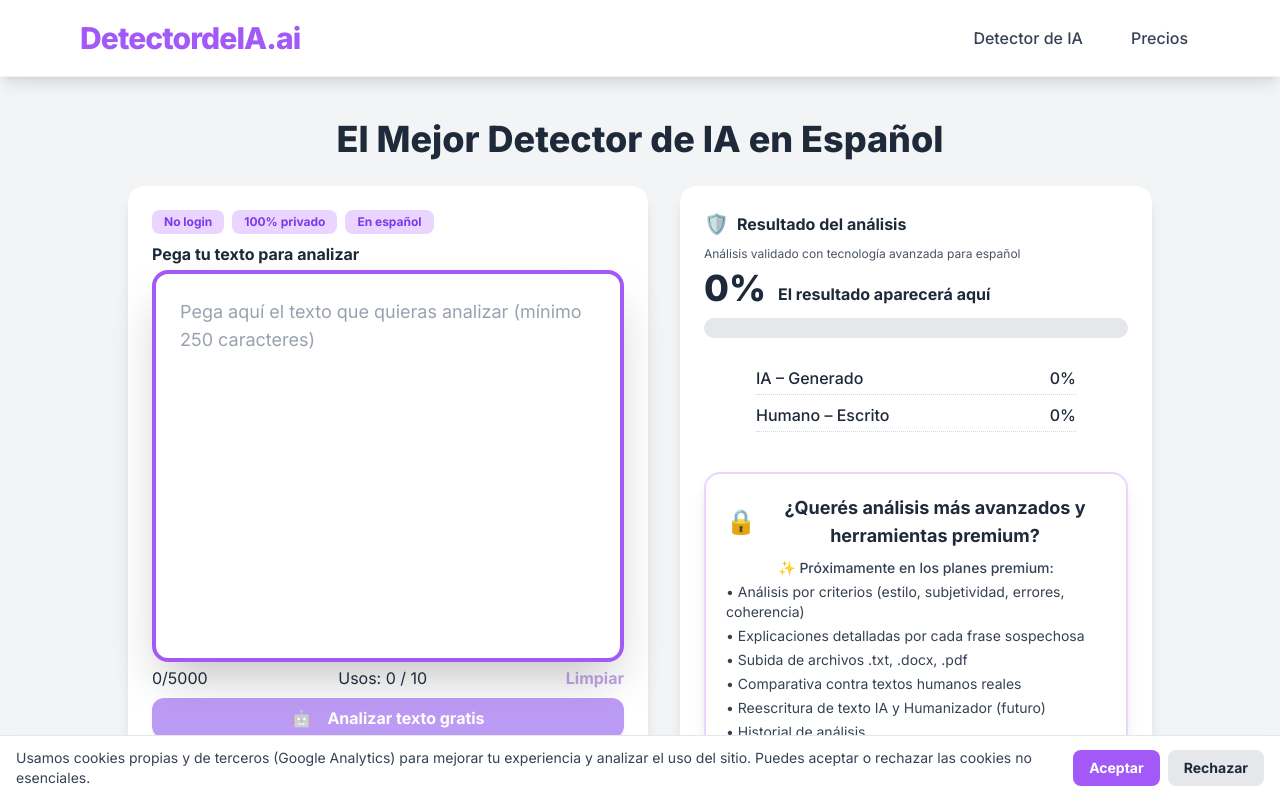
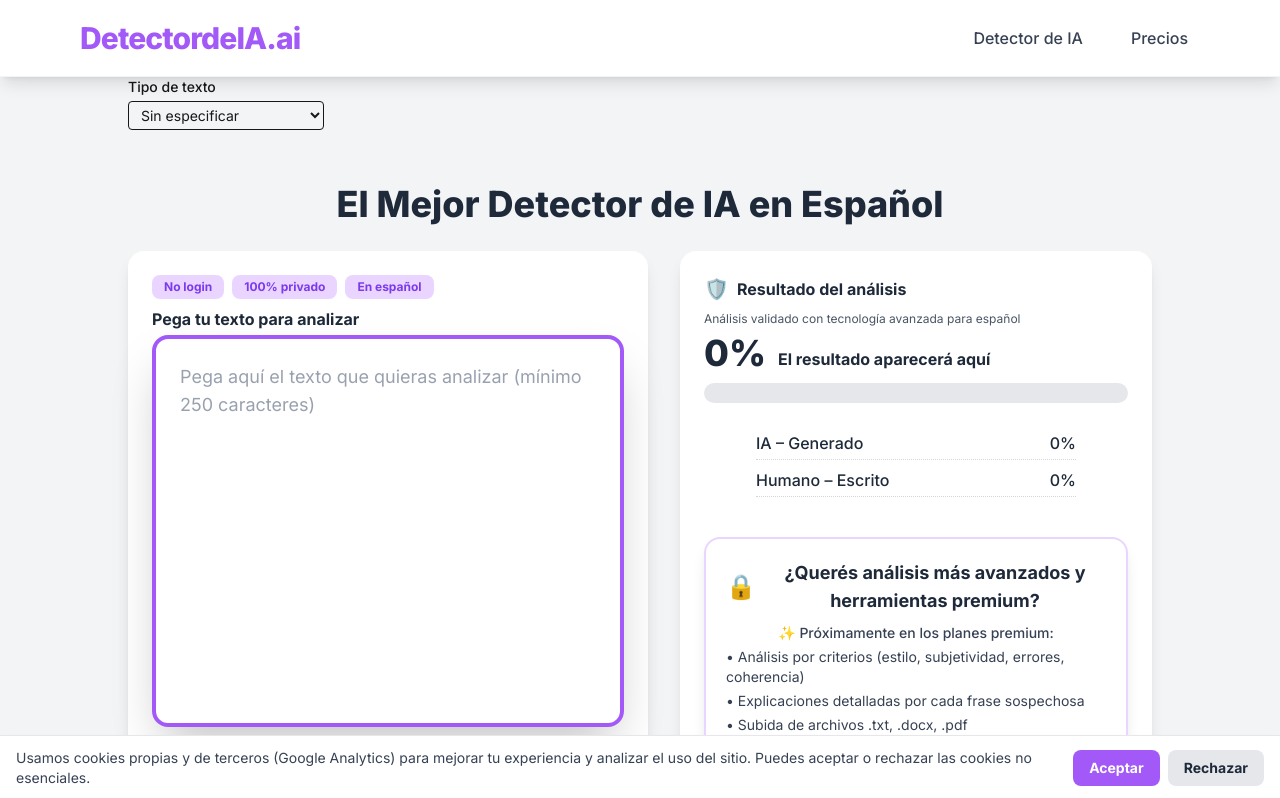
Before and after one commit to pmagustinparis/detectordeia, a Next.js app: page / in a window 1280 px wide. Shown: the top 798 px of the page. Built offline with nearby package versions, Linux system fonts and the light colour scheme.

Commit message:
feat: Fase 4 - selector de tipo de texto, umbrales adaptativos y explicación interpretativa

```diff
--- a/src/app/HomePageClient.tsx
+++ b/src/app/HomePageClient.tsx
@@ -120,6 +120,7 @@ export default function HomePageClient() { // Renombrado de Home a HomePageClien
     linguistic_footprints: { phrase: string; reason: string }[];
     entropyScore?: number;
     semanticSimilarity?: number;
+    interpretation?: string;
   } | null>(null);
   const [error, setError] = useState<string | null>(null);
   const [usage, setUsage] = useState(0);
@@ -127,6 +128,7 @@ export default function HomePageClient() { // Renombrado de Home a HomePageClien
   const [showWaitlistModal, setShowWaitlistModal] = useState(false);
   const detectorRef = useRef<HTMLDivElement>(null);
   const [feedbackSent, setFeedbackSent] = useState(false);
+  const [textType, setTextType] = useState('default');
 
   useEffect(() => {
     if (typeof window !== 'undefined') {
@@ -161,7 +163,7 @@ export default function HomePageClient() { // Renombrado de Home a HomePageClien
         headers: {
           'Content-Type': 'application/json',
         },
-        body: JSON.stringify({ text }),
+        body: JSON.stringify({ text, textType }),
       });
       const data = await response.json();
       if (!response.ok) {
@@ -206,6 +208,19 @@ export default function HomePageClient() { // Renombrado de Home a HomePageClien
 
   return (
     <div className="min-h-screen bg-gray-100 pb-10 px-2">
+      {/* Selector de tipo de texto */}
+      <div className="mb-3 max-w-5xl mx-auto">
+        <label className="block text-sm font-medium mb-1">Tipo de texto</label>
+        <select
+          value={textType}
+          onChange={(e) => setTextType(e.target.value)}
+          className="border rounded px-2 py-1 text-sm"
+        >
+          <option value="default">Sin especificar</option>
+          <option value="academic">Académico / formal</option>
+          <option value="informal">Conversación / informal</option>
+        </select>
+      </div>
       {/* HERO PRODUCT BLOCK: input, button, result, trust indicators */}
       <section className="w-full bg-transparent flex flex-col items-center justify-center pt-6 pb-2 px-2">
         <h1 className="text-3xl md:text-4xl font-extrabold text-center text-gray-800 mb-6 mt-4 leading-tight">El Mejor Detector de IA en Español</h1>
@@ -319,6 +334,12 @@ export default function HomePageClient() { // Renombrado de Home a HomePageClien
                       "El texto muestra variación natural en el estilo, uso de lenguaje coloquial y elementos subjetivos, características típicas de contenido escrito por humanos."}
                   </div>
                   <ConfidenceBar value={result.probability} />
+                  {/* Interpretación explicativa */}
+                  {result.interpretation && (
+                    <div className="mt-2 text-sm text-gray-600 italic">
+                      {result.interpretation}
+                    </div>
+                  )}
                   {/* Marcadores IA y Humanos con tooltips */}
                   {result.scores_by_category && (
                     <div className="w-full max-w-xs mx-auto mb-2 mt-2">
--- a/src/app/api/analyze/route.ts
+++ b/src/app/api/analyze/route.ts
@@ -60,10 +60,18 @@ async function calculateSemanticSimilarity(text1: string, text2: string): Promis
   return parseFloat(similarity.toFixed(4));
 }
 
+function getInterpretation(prob: number, type: string) {
+  if (prob >= 85) return "Muy probablemente generado por IA.";
+  if (prob >= 60) return "Probablemente IA, pero podría ser humano.";
+  if (prob >= 40) return "No concluyente, posible mezcla o texto reformulado.";
+  if (prob >= 20) return "Probablemente humano, pero con patrones sospechosos.";
+  return "Muy probablemente escrito por un humano.";
+}
+
 export async function POST(request: Request) {
   console.log("Usando GPT-4 Turbo"); // Debug temporal
   try {
-    const { text } = await request.json();
+    const { text, textType = "default" } = await request.json();
 
     // Validate input
     if (!text || typeof text !== 'string') {
@@ -129,14 +137,23 @@ export async function POST(request: Request) {
     // Calcular entropía y similitud semántica
     const entropyScore = calculateEntropy(text);
     const semanticSimilarity = await calculateSemanticSimilarity(text, iaReferenceText);
+    // Ajuste de probabilidad según tipo de texto
+    let adjustedProbability = analysis.probability;
+    if (textType === "academic" && analysis.probability >= 60) {
+      adjustedProbability += 10;
+    } else if (textType === "informal" && analysis.probability <= 40) {
+      adjustedProbability -= 10;
+    }
+    adjustedProbability = Math.max(0, Math.min(100, adjustedProbability));
 
     return NextResponse.json({
-      probability: analysis.probability,
+      probability: adjustedProbability,
       confidenceLevel: analysis.confidenceLevel,
       scores_by_category: analysis.scores_by_category,
       linguistic_footprints: analysis.linguistic_footprints,
       entropyScore,
-      semanticSimilarity
+      semanticSimilarity,
+      interpretation: getInterpretation(adjustedProbability, textType)
     });
   } catch (error) {
     console.error('Error analyzing text:', error);
```
